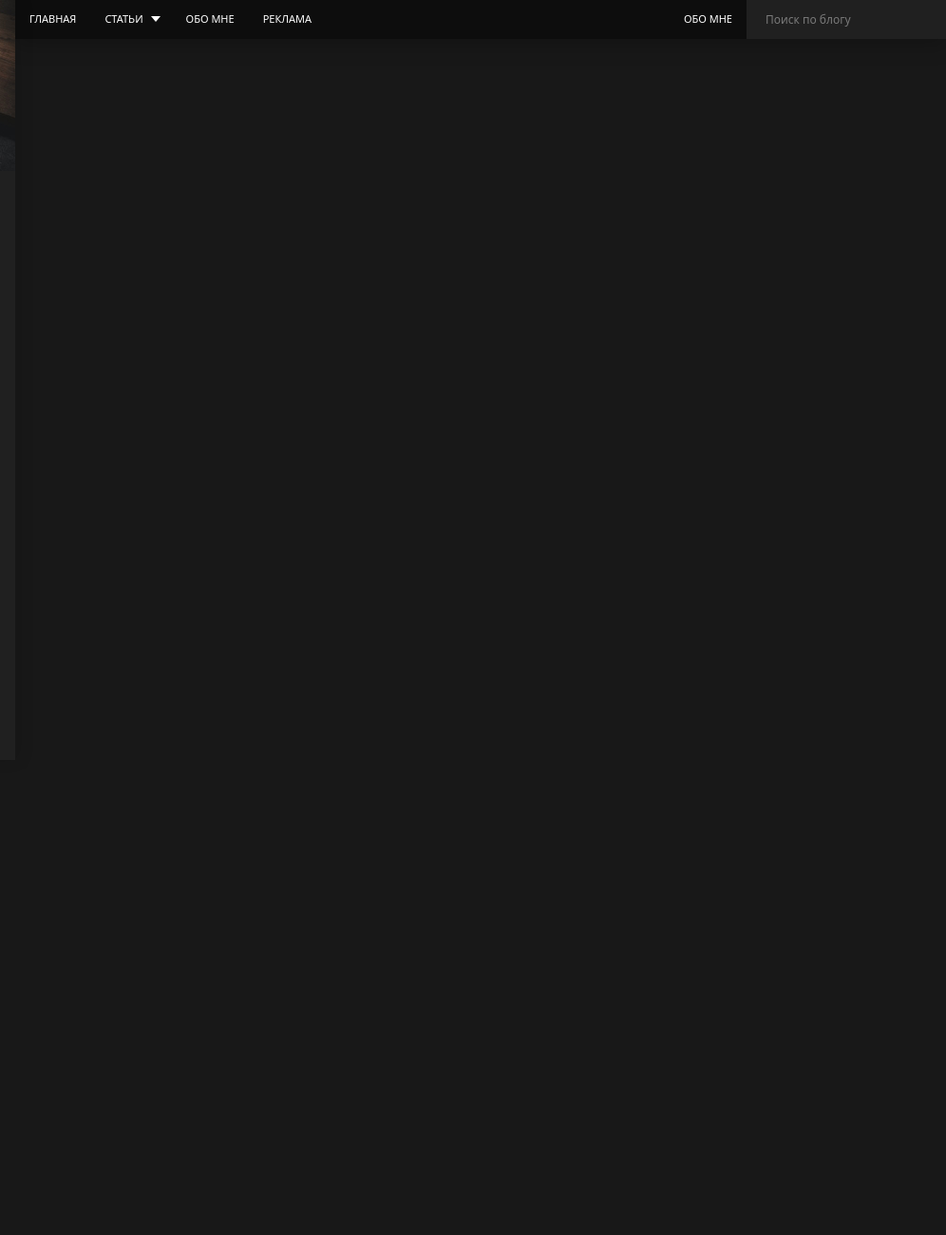
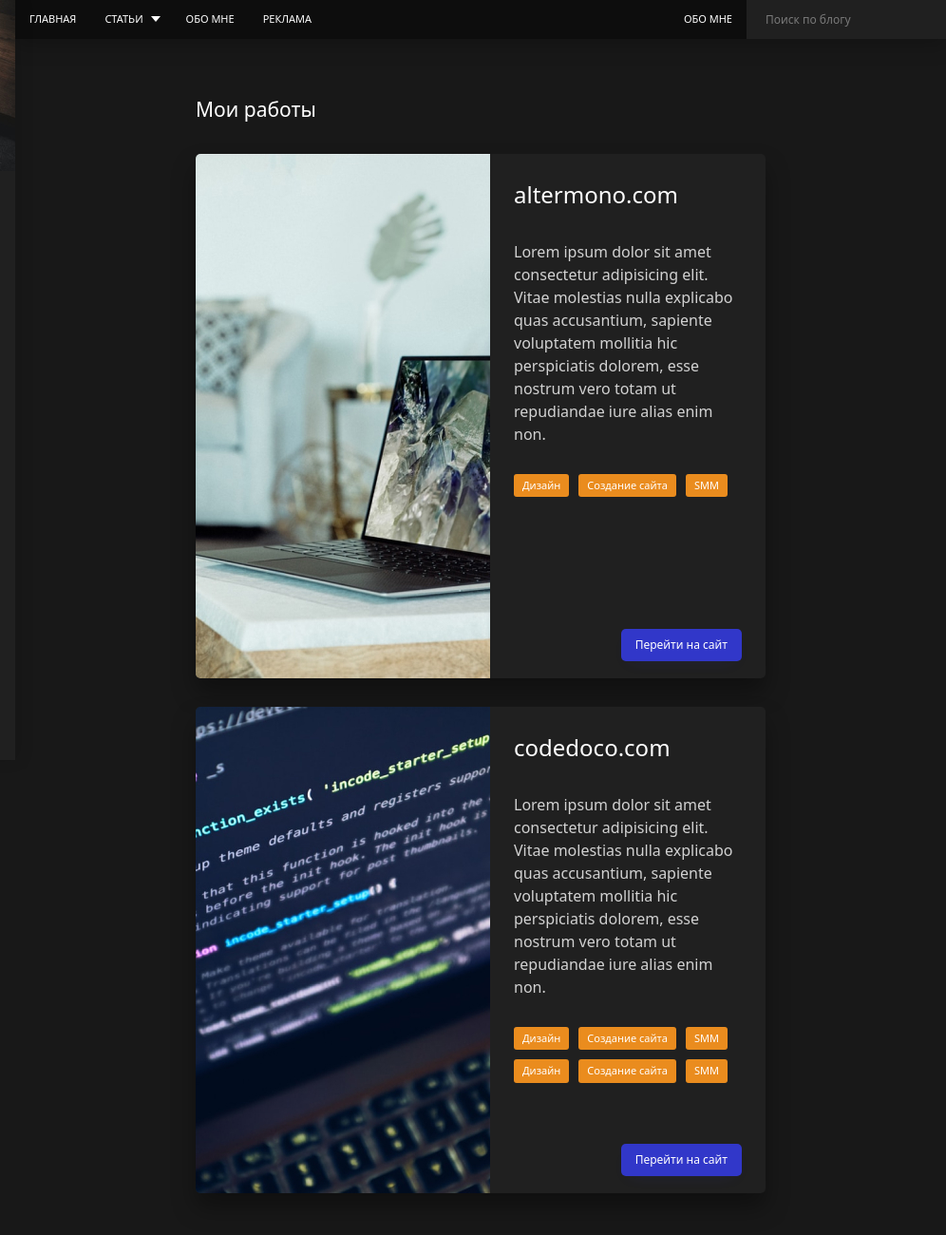
Before and after one commit to Unleashed97/blog, a website: page src/works.html in a window 1280 px wide. Shown: the top 1300 px of the page at 95% size, 284-1280 px from the left. Before the commit the page ends 800 px from the top, so only its background shows below. Drawn offline with nearby package versions, Linux system fonts and the light colour scheme; files that its build step writes are made by us from their sources.

Commit message:
works page added

```diff
--- a/src/assets/scss/blocks/btn.scss
+++ b/src/assets/scss/blocks/btn.scss
@@ -15,6 +15,11 @@
     text-decoration: none;
 
     transition: background-color .2 linear;
+
+    &:hover{
+        text-decoration: none;
+
+    }
 
     &--red{
         background-color: $red;
--- a/src/assets/scss/blocks/page.scss
+++ b/src/assets/scss/blocks/page.scss
@@ -1,3 +1,9 @@
 .page{
     overflow: hidden;
+
+    &__title{
+        font-size: 2.1rem;
+        margin-bottom: 3rem;
+        color: $white;
+    }
 }
--- /dev/null
+++ b/src/assets/scss/blocks/tags.scss
@@ -0,0 +1,18 @@
+.tags{
+    display: flex;
+    flex-wrap: wrap;
+    margin-bottom: 3rem;
+
+    &__item{
+        background-color: #EA8C1E;
+        font-size: 1.1rem;
+        color: $white;
+        text-align: center;
+
+        border-radius: 3px;
+
+        padding: .4rem .9rem;
+        margin-right: 1rem;
+        margin-bottom: 1rem;
+    }
+}
--- /dev/null
+++ b/src/assets/scss/blocks/work.scss
@@ -0,0 +1,51 @@
+.work{
+    margin-bottom: 3rem;
+    overflow: hidden;
+
+    background-color: $primary;
+    box-shadow: 0 15px 25px rgba($black, .35);
+    border-radius: 5px;
+
+    display: flex;
+
+    &__preview{
+        width: 310px;
+
+        img{
+            display: block;
+            max-width: 100%;
+            height: 100%;
+            object-fit: cover;
+        }
+    }
+
+    &__content{
+        display: flex;
+        flex-direction: column;
+        padding: 2.5rem;
+        width: 290px;
+    }
+    &__title{
+        font-size: 2.4rem;
+        font-weight: 500;
+        color: $white;
+        margin-bottom: 3rem;
+
+        a{
+            color: inherit;
+            text-decoration: none;
+        }
+    }
+
+    &__description{
+        font-size: 1.6rem;
+        font-weight: 300;
+        color: #D2D2D2;
+        margin-bottom: 3rem;
+    }
+
+    &__footer{
+        margin-top: auto;
+        text-align: right;
+    }
+}
--- a/src/assets/scss/blocks/works.scss
+++ /dev/null
@@ -1,3 +0,0 @@
-.works{
-
-}
--- a/src/assets/scss/style.scss
+++ b/src/assets/scss/style.scss
@@ -47,4 +47,5 @@ a{
 @import "blocks/pagination";
 @import "blocks/related";
 @import "blocks/comments";
-@import "blocks/works";
+@import "blocks/work";
+@import "blocks/tags";
--- a/src/partials/header.html
+++ b/src/partials/header.html
@@ -30,7 +30,7 @@
                 </li>
             </ul>
         </nav>
-        <form action="/" method="post" class="search">
+        <form action="search.html" method="get" class="search">
             <input class="search__input" type="search" placeholder="Поиск по блогу">
         </form>
     </div>
--- a/src/partials/sidebar.html
+++ b/src/partials/sidebar.html
@@ -31,7 +31,7 @@
         </div>
     </div>
     <div class="sidebar__footer">
-        <a class="btn btn--red" href="#">Мои работы</a>
+        <a class="btn btn--red" href="works.html">Мои работы</a>
         <button class="btn btn--blue" type="button">Написать мне</button>
     </div>
 </aside>
--- a/src/works.html
+++ b/src/works.html
@@ -2,3 +2,54 @@
 layout: default
 title: works
 ---
+
+<h1 class="page__title">Мои работы</h1>
+
+<article class="work">
+    <div class="work__preview">
+        <img src="assets/images/works/1.jpg" alt="altermono.com">
+    </div>
+    <div class="work__content">
+        <h2 class="work__title">
+            <a href="#" target="_blank">altermono.com</a>
+        </h2>
+        <div class="work__description">
+            <p>Lorem ipsum dolor sit amet consectetur adipisicing elit. Vitae molestias nulla explicabo quas accusantium, sapiente voluptatem mollitia hic perspiciatis dolorem, esse nostrum vero totam ut repudiandae iure alias enim non.
+
+            </p>
+        </div>
+        <ul class="tags">
+            <li class="tags__item">Дизайн</li>
+            <li class="tags__item">Создание сайта</li>
+            <li class="tags__item">SMM</li>
+        </ul>
+        <div class="work__footer">
+            <a class="btn btn--blue btn--rounded btn--sm" href="#">Перейти на сайт</a>
+        </div>
+    </div>
+</article>
+
+<article class="work">
+    <div class="work__preview">
+        <img src="assets/images/works/2.jpg" alt="codedoco.com">
+    </div>
+    <div class="work__content">
+        <h2 class="work__title">
+            <a href="#" target="_blank">codedoco.com</a>
+        </h2>
+        <div class="work__description">
+            <p>Lorem ipsum dolor sit amet consectetur adipisicing elit. Vitae molestias nulla explicabo quas accusantium, sapiente voluptatem mollitia hic perspiciatis dolorem, esse nostrum vero totam ut repudiandae iure alias enim non.</p>
+        </div>
+        <ul class="tags">
+            <li class="tags__item">Дизайн</li>
+            <li class="tags__item">Создание сайта</li>
+            <li class="tags__item">SMM</li>
+            <li class="tags__item">Дизайн</li>
+            <li class="tags__item">Создание сайта</li>
+            <li class="tags__item">SMM</li>
+        </ul>
+        <div class="work__footer">
+            <a class="btn btn--blue btn--rounded btn--sm" href="#">Перейти на сайт</a>
+        </div>
+    </div>
+</article>
```
Also changed, not shown: src/search.html (added, +44 -0 lines), src/assets/images/works/1.jpg (added), src/assets/images/works/2.jpg (added).
